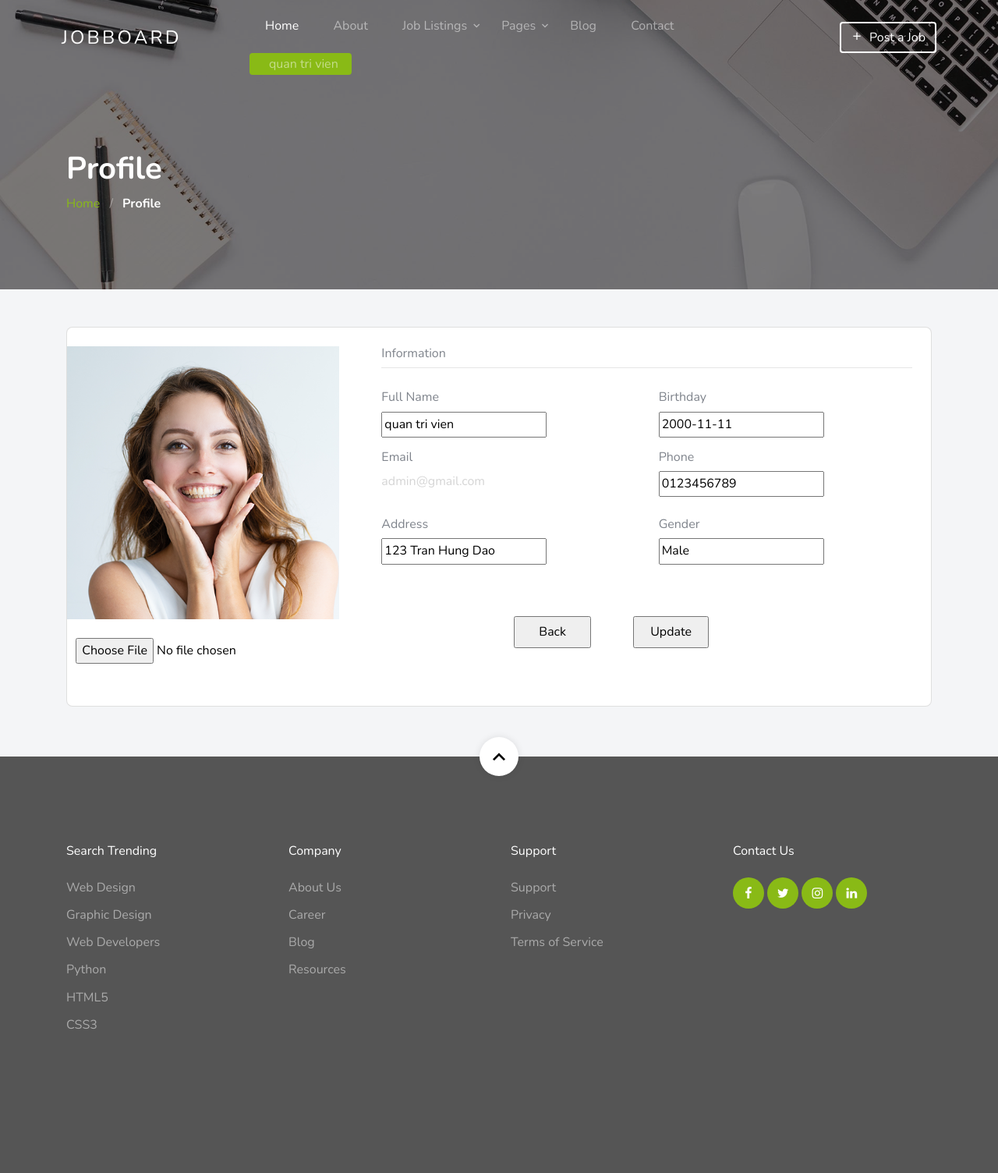
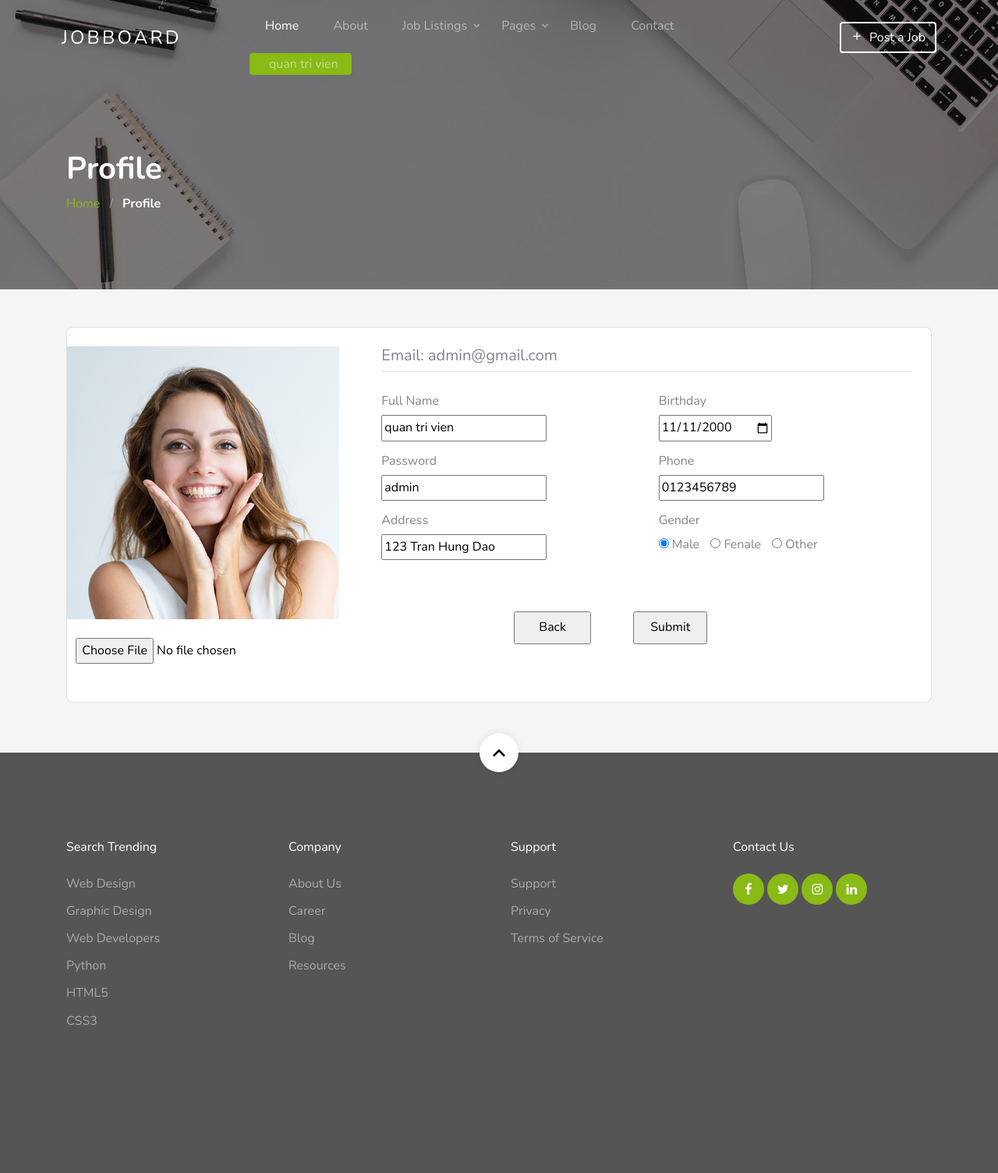
Before and after one commit to truongthianhhau/webtuyendung, a PHP site: page /view-profile.php in a window 1280 px wide. Shown: the whole page at 78% size. After the commit the page ends 1314 px from the top, so only its background shows below. Run offline with PHP 8.4, Linux system fonts and the light colour scheme; a user stored in the database is signed in; data comes from the database, SQL or seed files in the repository; a stand-in replaces the project's code that opens the database connection; some web fonts are replaced.

Commit message:
cập nhật chức năng chỉnh sửa thông tin cá nhân

```diff
--- a/view-profile.php
+++ b/view-profile.php
@@ -1,9 +1,32 @@
 <?php
 include_once('view/header.php');
 
-$query_viewProfile = "select * from profile where id=1";
+$query_viewProfile = "select * from profile p inner join users u on p.email=u.email where u.Email='" . $_SESSION['email'] . "'";
 $result = $conn->query($query_viewProfile);
 $row = $result->fetch_assoc();
+
+/* UPDATE PROFILE */
+if (isset($_POST['updateForm'])) {
+  if (!empty($_POST['Pass'])) {
+    $fileToUpload = !empty($_POST['fileToUpload']) ? 'images/' . $_POST['fileToUpload'] : $_POST['img'];
+    $Gender = $_POST['Gender'];
+
+    $query_updateProfile = $conn->prepare("UPDATE profile p, users u SET p.Fullname= ?, p.Tell=?, p.img=?, p.address=?, p.birthday=?, p.Gender=?, u.password=? WHERE p.Email=?");
+
+    $query_updateProfile->bind_param("sssssiss", $_POST['fullName'], $_POST['Phone'], $fileToUpload, $_POST['Address'], $_POST['Birthday'], $Gender, $_POST['Pass'], $_SESSION['email']);
+
+    if ($query_updateProfile->execute()) {
+      echo '<script>alert("Update Successfully");</script>';
+    } else {
+      echo '<script>alert("Problem in Update New Record");</script>';
+    }
+    $query_updateProfile->close();
+    echo '<script>top.window.location="view-profile.php";</script>';
+  }else{
+    echo '<script>alert("Update failed\nPlease enter a password!");</script>';
+    $row['password']=$_POST['Pass'];
+  }
+}
 ?>
 
 <!-- HOME -->
@@ -21,6 +44,7 @@ $row = $result->fetch_assoc();
   </div>
 </section>
 
+<form method="post">
   <section class="vh-80" style="background-color: #f4f5f7;">
     <div class="container py-5 h-80">
       <div class="row d-flex justify-content-center align-items-center h-80">
@@ -30,42 +54,45 @@ $row = $result->fetch_assoc();
 
               <div class="col-md-4 gradient-custom text-center text-black" style="border-top-left-radius: .5rem; border-bottom-left-radius: .5rem;">
                 <img src="<?php echo $row['img']; ?>" alt="Avatar" class="img-fluid my-4" />
+                <input type="hidden" name="img" value="<?php echo $row['img']; ?>">
                 <input type="file" name="fileToUpload" id="fileToUpload">
               </div>
               <div class="col-md-8">
                 <div class="card-body p-4">
-                <h6>Information</h6>
+                  <h5>Email: <?php echo $row['Email']; ?></h5>
                   <hr class="mt-0 mb-4">
                   <div class="row pt-1">
                     <div class="col-6 mb-3">
                       <h6>Full Name</h6>
-                    <input value="<?php echo $row['Fullname']; ?>" />
+                      <input value="<?php echo $row['Fullname']; ?>" name="fullName" />
                     </div>
                     <div class="col-6 mb-3">
                       <h6>Birthday</h6>
-                    <input value="<?php echo $row['birthday']; ?>" />
+                      <input type="date" value="<?php echo $row['birthday']; ?>" name="Birthday" />
                     </div>
                     <div class="col-6 mb-3">
-                    <h6>Email</h6>
-                    <p class="text-muted"><?php echo $row['Email']; ?></p>
+                      <h6>Password</h6>
+                      <input value="<?php echo $row['password']; ?>" name="Pass" />
                     </div>
                     <div class="col-6 mb-3">
                       <h6>Phone</h6>
-                    <input value="<?php echo $row['Tell']; ?>" />
+                      <input value="<?php echo $row['Tell']; ?>" name="Phone" />
                     </div>
                     <div class="col-6 mb-3">
                       <h6>Address</h6>
-                    <input value="<?php echo $row['address']; ?>" />
+                      <input value="<?php echo $row['address']; ?>" name="Address" />
                     </div>
                     <div class="col-6 mb-3">
                       <h6>Gender</h6>
-                    <input value="<?php echo $row['Gender'] = "1" ? "Male" : "FeMale"; ?>" />
+                      <input type="radio" name="Gender" value="1" <?php if ($row['Gender'] == "1") echo 'checked="checked"'; ?>> Male
+                      <input style="margin-left: 10px;" type="radio" name="Gender" value="2" <?php if ($row['Gender'] == "2") echo 'checked="checked"'; ?>> Fenale
+                      <input style="margin-left: 10px;" type="radio" name="Gender" value="3" <?php if ($row['Gender'] == "3") echo 'checked="checked"'; ?>> Other
                     </div>
 
                   </div>
                   <div style="margin:50px 170px;">
                     <a href="index.php"><input style="padding: 5px 30px;" value="Back" type="button" name="fileToUpload" id="fileToUpload"></a>
-                  <input style="margin-left: 50px;padding: 5px 20px;" type="submit" value="Update" name="fileToUpload" id="fileToUpload">
+                    <input style="margin-left: 50px;padding: 5px 20px;" type="submit" name="updateForm" id="updateForm">
                   </div>
 
                 </div>
@@ -77,8 +104,7 @@ $row = $result->fetch_assoc();
       </div>
     </div>
   </section>
-
-
+</form>
 
 <?php
 include_once('view/footer.php'); ?>
```
Lines whose indentation alone changed are shown as unchanged.
